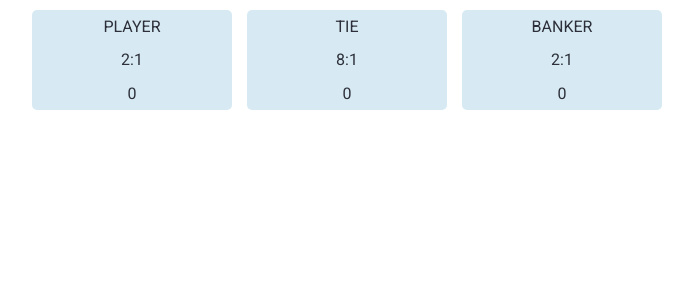
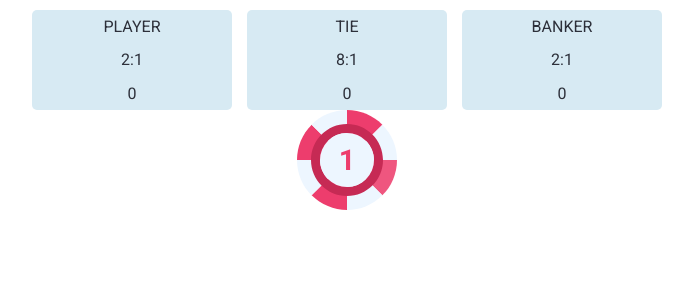
Before and after one commit to DmitriyFriz/baccarat-game, a React (Create React App) app: page / in a window 1280 px wide. Shown: the top 300 px of the page, without its empty margins (293-986 px from the left). Built offline with nearby package versions, Linux system fonts and the light colour scheme.

Commit message:
feat: add chip component

```diff
--- /dev/null
+++ b/src/components/BettingControllers/BettingControllers.tsx
@@ -0,0 +1,10 @@
+import React from 'react';
+import { Chip } from '../Chip';
+
+export const BettingControllers = () => {
+  return (
+    <div>
+      <Chip value={10} />
+    </div>
+  );
+};
--- /dev/null
+++ b/src/components/BettingControllers/index.ts
@@ -0,0 +1 @@
+export { BettingControllers } from './BettingControllers';
--- a/src/components/BettingPanel/BettingPanel.module.scss
+++ b/src/components/BettingPanel/BettingPanel.module.scss
@@ -1,4 +1,4 @@
-.container {
+.places {
   display: flex;
   justify-content: space-between;
   align-items: center;
--- a/src/components/BettingPanel/BettingPanel.tsx
+++ b/src/components/BettingPanel/BettingPanel.tsx
@@ -1,16 +1,20 @@
 import React from 'react';
 import { BettingPlace } from '../BettingPlace';
 import { BettingName } from '../../common/types';
+import { BettingControllers } from '../BettingControllers';
 
 // style
 import s from './BettingPanel.module.scss';
 
 export const BettingPanel = () => {
   return (
-    <div className={s.container}>
-      <BettingPlace bettingName={BettingName.Player} />
-      <BettingPlace bettingName={BettingName.Tie} />
-      <BettingPlace bettingName={BettingName.Banker} />
-    </div>
+    <>
+      <div className={s.places}>
+        <BettingPlace bettingName={BettingName.Player} />
+        <BettingPlace bettingName={BettingName.Tie} />
+        <BettingPlace bettingName={BettingName.Banker} />
+      </div>
+      <BettingControllers />
+    </>
   );
 };
--- a/src/components/BettingPlace/BettingPlace.tsx
+++ b/src/components/BettingPlace/BettingPlace.tsx
@@ -2,7 +2,7 @@ import React from 'react';
 import { observer } from 'mobx-react-lite';
 import { useStore } from '../../store';
 import { BettingName } from '../../common/types';
-import { ratioByBettingName } from '../../common/ratioRules';
+import { ratioByBettingName } from '../../common/gameData';
 
 // style
 import s from './BettingPlace.module.scss';
--- /dev/null
+++ b/src/components/Chip/Chip.module.scss
@@ -0,0 +1,10 @@
+.chip {
+  width: 100px;
+  height: 100px;
+  cursor: pointer;
+  transition: transform 300ms ease-in-out;
+
+  &:hover {
+    transform: scale(1.05);
+  }
+}
--- /dev/null
+++ b/src/components/Chip/Chip.tsx
@@ -0,0 +1,13 @@
+import React from 'react';
+import { ReactComponent as ChipSprite } from '../../assets/img/chips.svg';
+
+// style
+import s from './Chip.module.scss';
+
+interface ChipProps {
+  value: number;
+}
+
+export const Chip = ({ value }: ChipProps) => {
+  return <ChipSprite className={s.chip} viewBox="0 0 500 500" />;
+};
--- /dev/null
+++ b/src/components/Chip/index.ts
@@ -0,0 +1 @@
+export { Chip } from './Chip';
```
Also changed, not shown: src/common/gameData.ts (renamed from src/common/ratioRules.ts).
